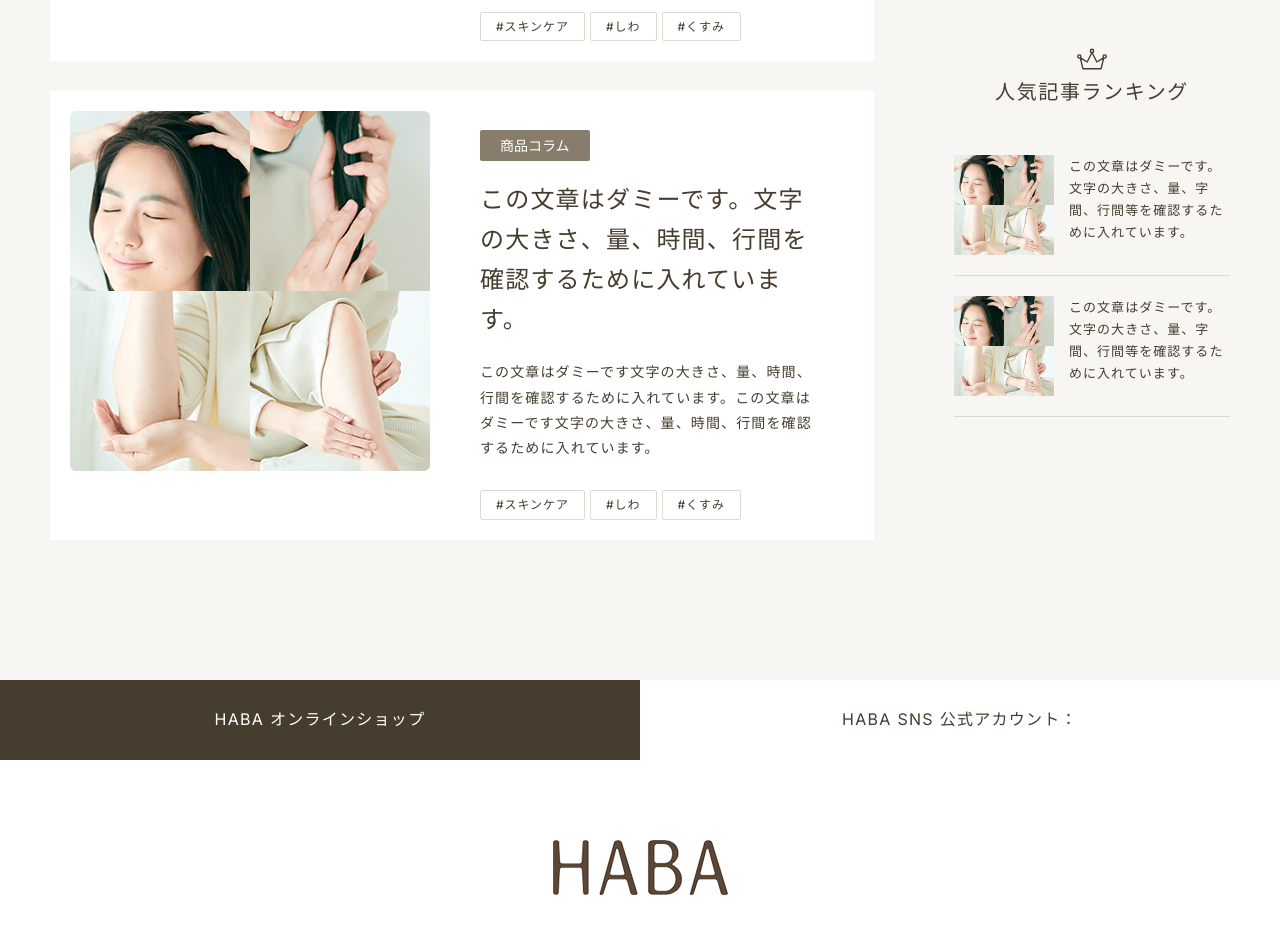
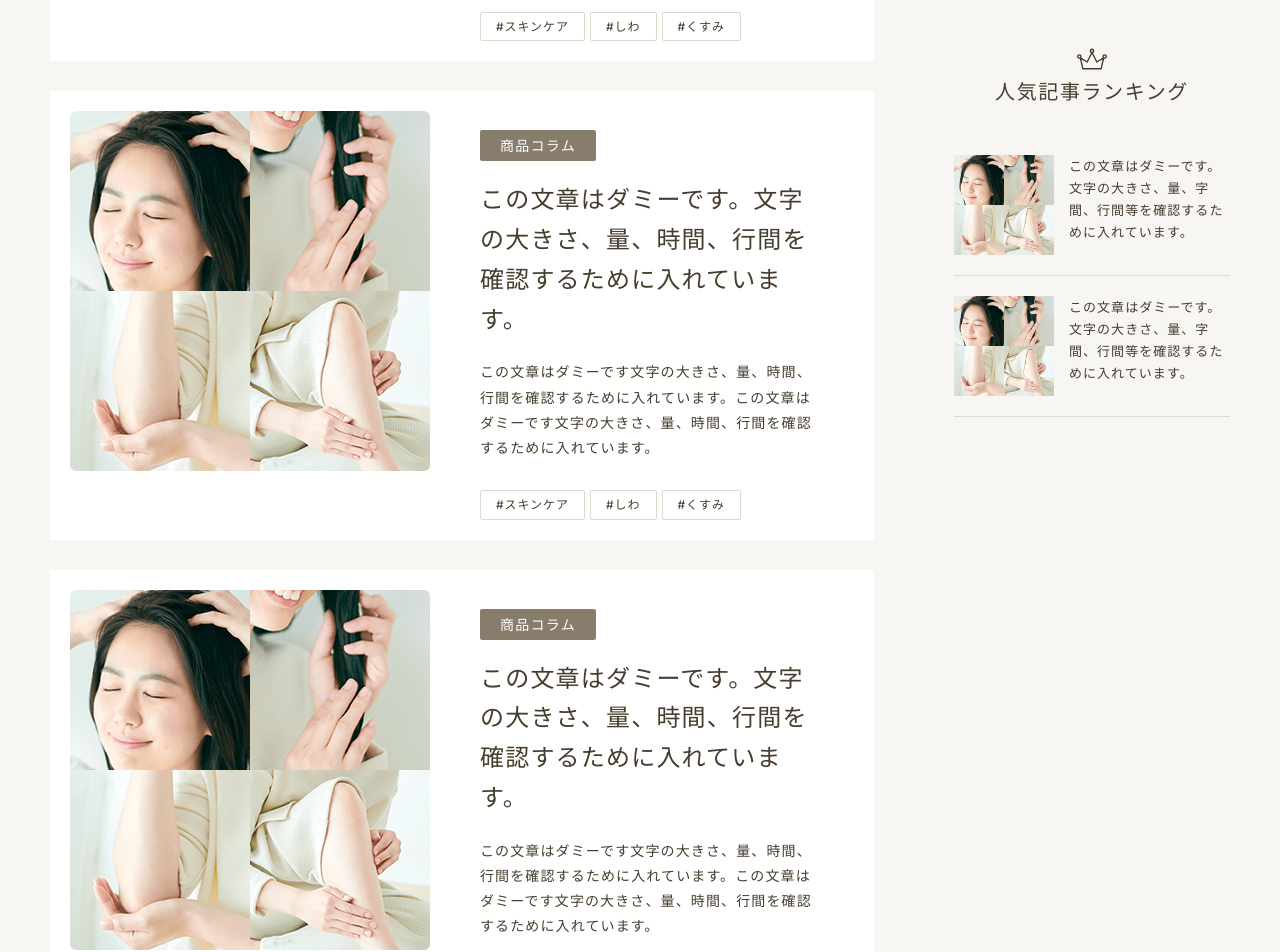
Before and after one commit to vogaro-deguchi/haba_media_nextjs, a Next.js app: page / in a window 1280 px wide. Shown: the part 480-1432 px from the top of the page. Built offline with nearby package versions, Linux system fonts and the light colour scheme.

Commit message:
[update] Article Comp

```diff
--- a/src/app/page.tsx
+++ b/src/app/page.tsx
@@ -1,56 +1,15 @@
 import styles from './style.module.scss'
 
-import Image from 'next/image'
+import Article from '@/components/Article'
 
 export default function Home() {
   return (
     <section className={styles.secArticle}>
-      <article className={styles.article}>
-        {/* <a href="" className={styles.articleLink}> */}
-          <div className={styles.articleImg}>
-            <Image
-              src='/assets/images/index/article_01.png'
-              alt=''
-              width={360}
-              height={360}
-              objectFit="cover"
-            />
-          </div>
-          <div className={styles.articleContent}>
-            <span className={styles.articleCategory}>商品コラム</span>
-            <h2 className={styles.articleTitle}>この文章はダミーです。文字の大きさ、量、時間、行間を確認するために入れています。</h2>
-            <p className={styles.articleText}>この文章はダミーです文字の大きさ、量、時間、行間を確認するために入れています。この文章はダミーです文字の大きさ、量、時間、行間を確認するために入れています。</p>
-            <div className={styles.articleTagList}>
-              <a className={styles.articleTag} href="">スキンケア</a>
-              <a className={styles.articleTag} href="">しわ</a>
-              <a className={styles.articleTag} href="">くすみ</a>
-            </div>
-          </div>
-        {/* </a> */}
-      </article>
-      <article className={styles.article}>
-        {/* <a href="" className={styles.articleLink}> */}
-          <div className={styles.articleImg}>
-            <Image
-              src='/assets/images/index/article_01.png'
-              alt=''
-              width={360}
-              height={360}
-              objectFit="cover"
-            />
-          </div>
-          <div className={styles.articleContent}>
-            <span className={styles.articleCategory}>商品コラム</span>
-            <h2 className={styles.articleTitle}>この文章はダミーです。文字の大きさ、量、時間、行間を確認するために入れています。</h2>
-            <p className={styles.articleText}>この文章はダミーです文字の大きさ、量、時間、行間を確認するために入れています。この文章はダミーです文字の大きさ、量、時間、行間を確認するために入れています。</p>
-            <div className={styles.articleTagList}>
-              <a className={styles.articleTag} href="">スキンケア</a>
-              <a className={styles.articleTag} href="">しわ</a>
-              <a className={styles.articleTag} href="">くすみ</a>
-            </div>
-          </div>
-        {/* </a> */}
-      </article>
+      <Article />
+      <Article />
+      <Article />
+      <Article />
+      <Article />
     </section>
   )
 }
--- a/src/app/style.module.scss
+++ b/src/app/style.module.scss
@@ -1,70 +1,3 @@
 .secArticle {
-  display: flex;
-  flex-direction: column;
-  gap: 30px;
   padding: 0 0 140px;
-
-  .article {
-    background-color: #fff;
-    width: 100%;
-    display: flex;
-    padding: 20px 50px 20px 20px;
-    gap: 50px;
-
-    .articleLink {
-    }
-
-    .articleImg {
-      display: block;
-      width: 360px;
-      height: 360px;
-      flex: 1;
-    }
-
-    .articleContent {
-      padding-top: 20px;
-
-      .articleCategory {
-        background-color: #887c6d;
-        color: #fff;
-        font-size: 14px;
-        padding: 7px 20px;
-        border-radius: 2px;
-      }
-
-      .articleTitle {
-        font-size: 24px;
-        letter-spacing: 0.05em;
-        line-height: 1.66;
-        font-weight: 500;
-        margin: 20px 0;
-      }
-
-      .articleText {
-        font-size: 14px;
-        margin-bottom: 30px;
-      }
-
-      .articleTagList {
-        display: flex;
-        gap: 5px;
-
-        .articleTag {
-          font-size: 12px;
-          padding: 3px 15px;
-          border: solid 1px #dbdbd0;
-          border-radius: 2px;
-
-          &:before {
-            content: '#';
-          }
-
-          &:hover {
-            border: solid 1px #463d2e;
-          }
-        }
-      }
-    }
-  }
-
 }
--- /dev/null
+++ b/src/components/Article/index.tsx
@@ -0,0 +1,32 @@
+import styles from './style.module.scss'
+
+import Image from 'next/image'
+import Link from 'next/link'
+
+export default function Article() {
+  return (
+    <article className={styles.article}>
+    <Link href="" className={styles.articleLink}>
+      <div className={styles.articleImg}>
+        <Image
+          src='/assets/images/index/article_01.png'
+          alt=''
+          width={360}
+          height={360}
+          objectFit="cover"
+        />
+      </div>
+      <div className={styles.articleContent}>
+        <span className={styles.articleCategory}>商品コラム</span>
+        <h2 className={styles.articleTitle}>この文章はダミーです。文字の大きさ、量、時間、行間を確認するために入れています。</h2>
+        <p className={styles.articleText}>この文章はダミーです文字の大きさ、量、時間、行間を確認するために入れています。この文章はダミーです文字の大きさ、量、時間、行間を確認するために入れています。</p>
+        <div className={styles.articleTagList}>
+          <Link className={styles.articleTag} href="">スキンケア</Link>
+          <Link className={styles.articleTag} href="">しわ</Link>
+          <Link className={styles.articleTag} href="">くすみ</Link>
+        </div>
+      </div>
+    </Link>
+  </article>
+  )
+}
--- /dev/null
+++ b/src/components/Article/style.module.scss
@@ -0,0 +1,63 @@
+.article {
+  background-color: #fff;
+  width: 100%;
+  margin-bottom: 30px;
+
+  .articleLink {
+    display: flex;
+    padding: 20px 50px 20px 20px;
+    gap: 50px;
+  }
+
+  .articleImg {
+    display: block;
+    width: 360px;
+    height: 360px;
+    flex: 1;
+  }
+
+  .articleContent {
+    padding-top: 20px;
+
+    .articleCategory {
+      background-color: #887c6d;
+      color: #fff;
+      font-size: 14px;
+      padding: 7px 20px;
+      border-radius: 2px;
+    }
+
+    .articleTitle {
+      font-size: 24px;
+      letter-spacing: 0.05em;
+      line-height: 1.66;
+      font-weight: 500;
+      margin: 20px 0;
+    }
+
+    .articleText {
+      font-size: 14px;
+      margin-bottom: 30px;
+    }
+
+    .articleTagList {
+      display: flex;
+      gap: 5px;
+
+      .articleTag {
+        font-size: 12px;
+        padding: 3px 15px;
+        border: solid 1px #dbdbd0;
+        border-radius: 2px;
+
+        &:before {
+          content: '#';
+        }
+
+        &:hover {
+          border: solid 1px #463d2e;
+        }
+      }
+    }
+  }
+}
```
